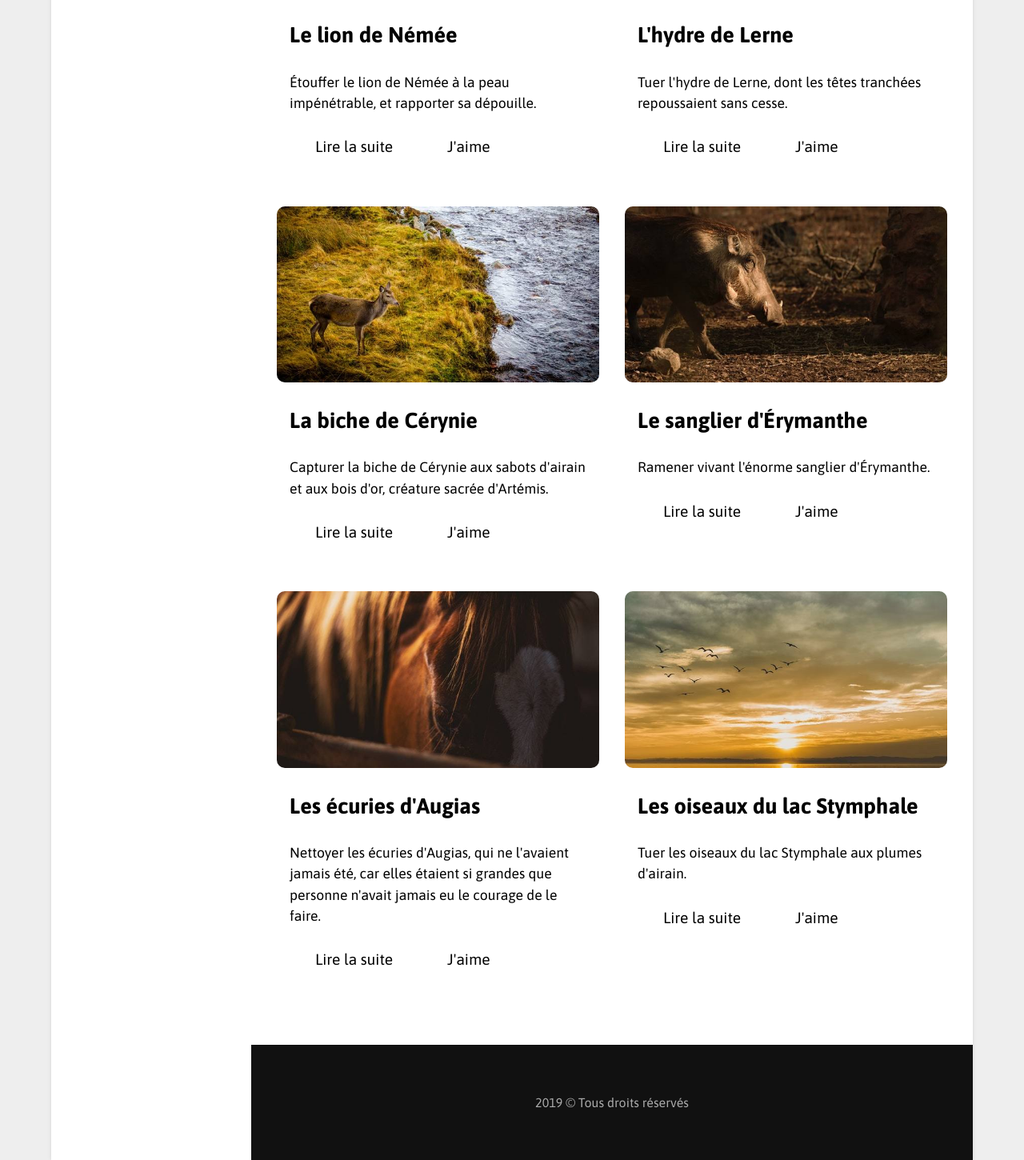
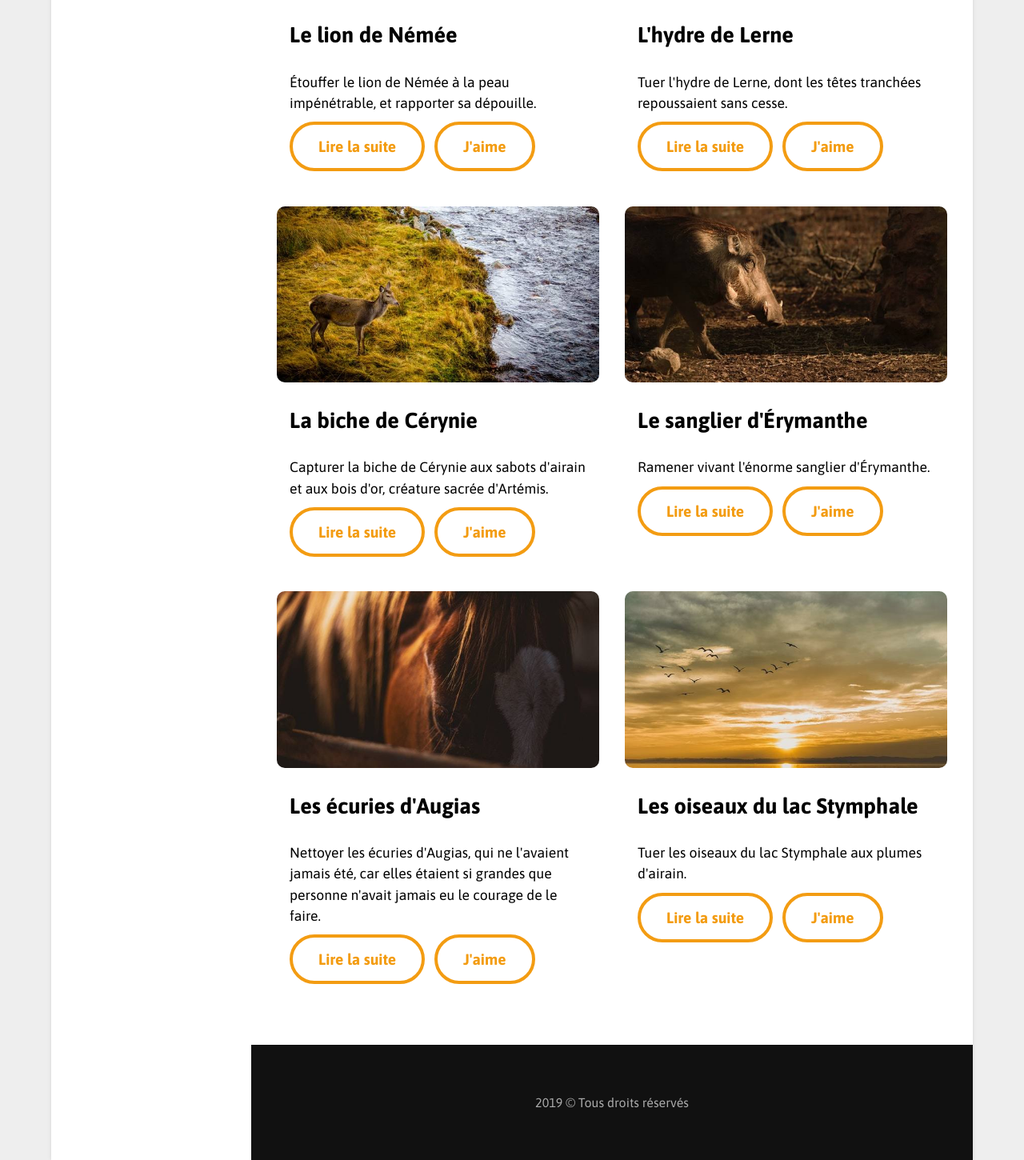
Before and after one commit to Limsa00/Travaux-Hercule, a PHP site: page /html/index.html in a window 1280 px wide. Shown: the part 1706-3156 px from the top of the page at 80% size. Run offline with PHP 8.4, Linux system fonts and the light colour scheme.

Commit message:
buttons css

```diff
--- a/css/styles.css
+++ b/css/styles.css
@@ -182,6 +182,12 @@ body {
 .btn {
     padding: 1rem 2rem;
     font-size: 1.2em;
+    /* étape 7 : style des boutons */
+    color: #f39c12;
+    border: 4px solid;
+    border-radius: 2rem;
+    font-weight: bold;
+    margin-right: .5rem;
 }
 
 .footer {
```
